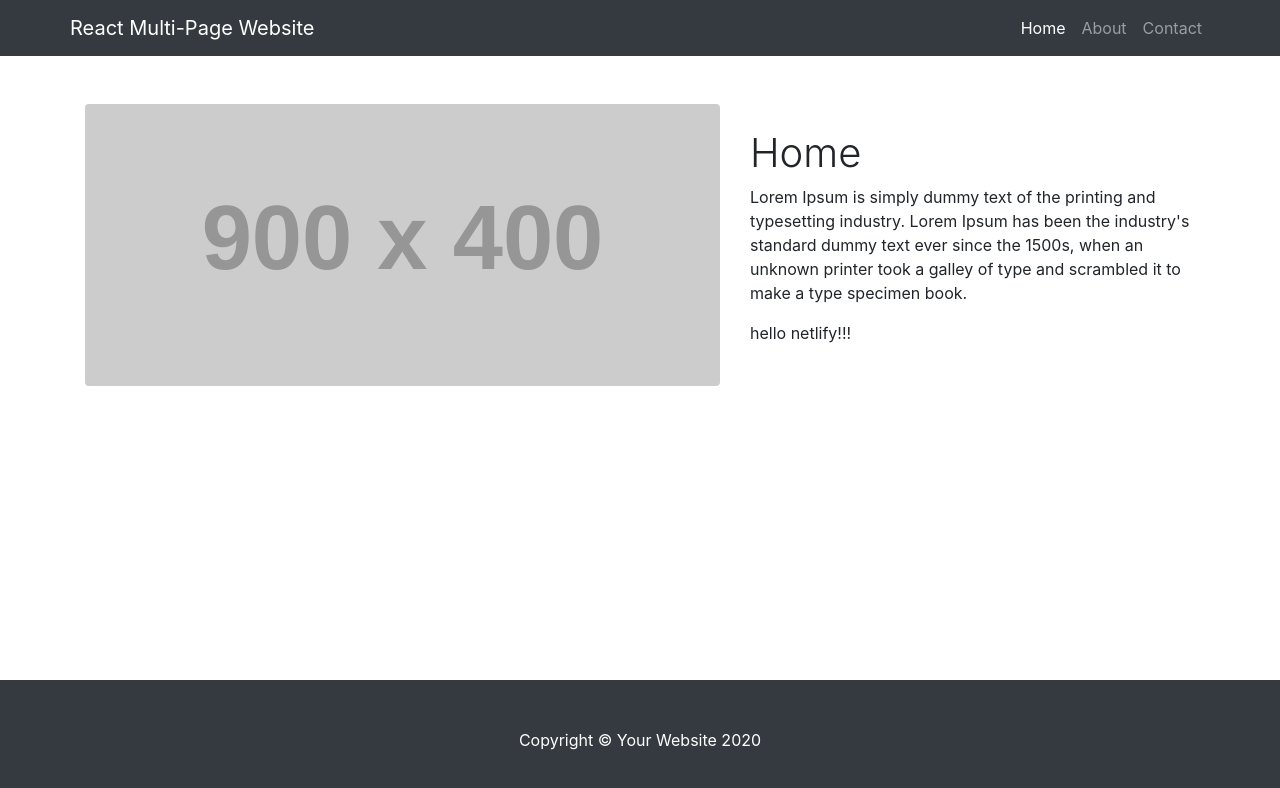
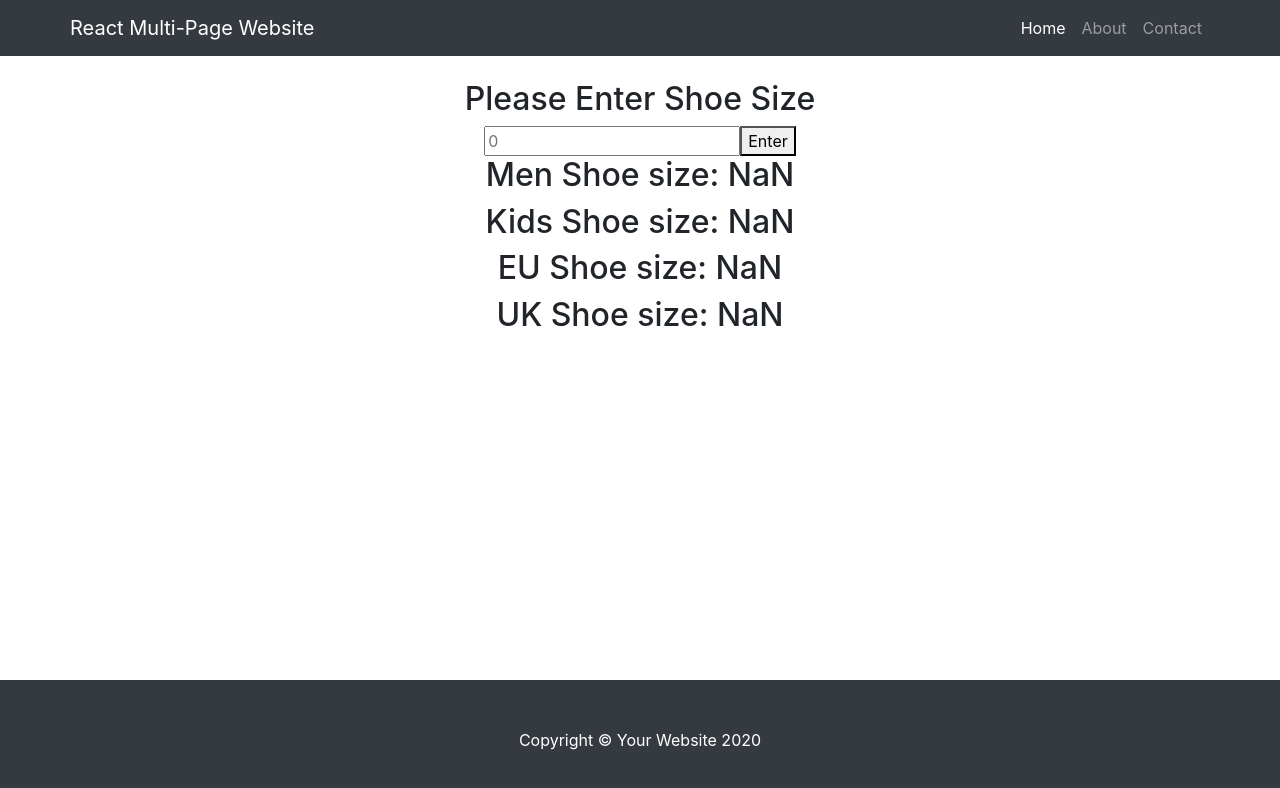
Before and after one commit to andresbotia/footlocker-project, a React (Create React App) app: page / in a window 1280 px wide. Shown: the top 788 px of the page. Built offline with nearby package versions, Linux system fonts and the light colour scheme.

Commit message:
second commit

```diff
--- a/src/components/Home.jsx
+++ b/src/components/Home.jsx
@@ -1,9 +1,56 @@
-import React from "react";
+import React, {useState} from "react";
 
 function Home() {
+  const [number1, setNumber1] = useState();
+  const [number2, setNumber2] = useState(1.5);
+  const [number3, setNumber3] = useState(2);
+  // const number2 = 1.5;
+  // const number3 = 2;
+  const number4 = 31;
+  const [total, setTotal] = useState(number1 - number2);
+  const [total2, setTotal2] = useState(number1 - number3);
+  const [total3, setTotal3] = useState(number1 + number4);
+
+  function calculateTotal() {
+    setTotal(number1 - number2);
+    setTotal2(number1 - number3);
+    setTotal3(number1 + number4);
+  }
   return (
     <div className="home">
-      <div class="container">
+      <header align="center">
+
+        <br></br>
+
+          <h2>Please Enter Shoe Size</h2>
+          <div className="number-inputs">
+          <input
+
+            type="number"
+            value={number1}
+            onChange={e => setNumber1(+e.target.value)}
+            placeholder="0"
+          />
+          <button onClick={calculateTotal}>Enter</button>
+          {/* <input
+            type="number"
+            value={number2}
+            onChange={e => setNumber2(+e.target.value)}
+            placeholder="0"
+          /> */}
+          </div>
+
+        {/* <button onClick={calculateTotal}>Calculate Shoe Size</button> */}
+
+        <h2>Men Shoe size: {total}</h2>
+        <h2>Kids Shoe size: {total2}</h2>
+        <h2>EU Shoe size: {total3}</h2>
+        <h2>UK Shoe size: {total2}</h2>
+
+      </header>
+      <body>
+      </body>
+      {/* <div class="container">
         <div class="row align-items-center my-5">
           <div class="col-lg-7">
             <img
@@ -20,10 +67,9 @@ function Home() {
               ever since the 1500s, when an unknown printer took a galley of
               type and scrambled it to make a type specimen book.
             </p>
-            <p>hello netlify!!!</p>
           </div>
         </div>
-      </div>
+      </div> */}
     </div>
   );
 }
```
